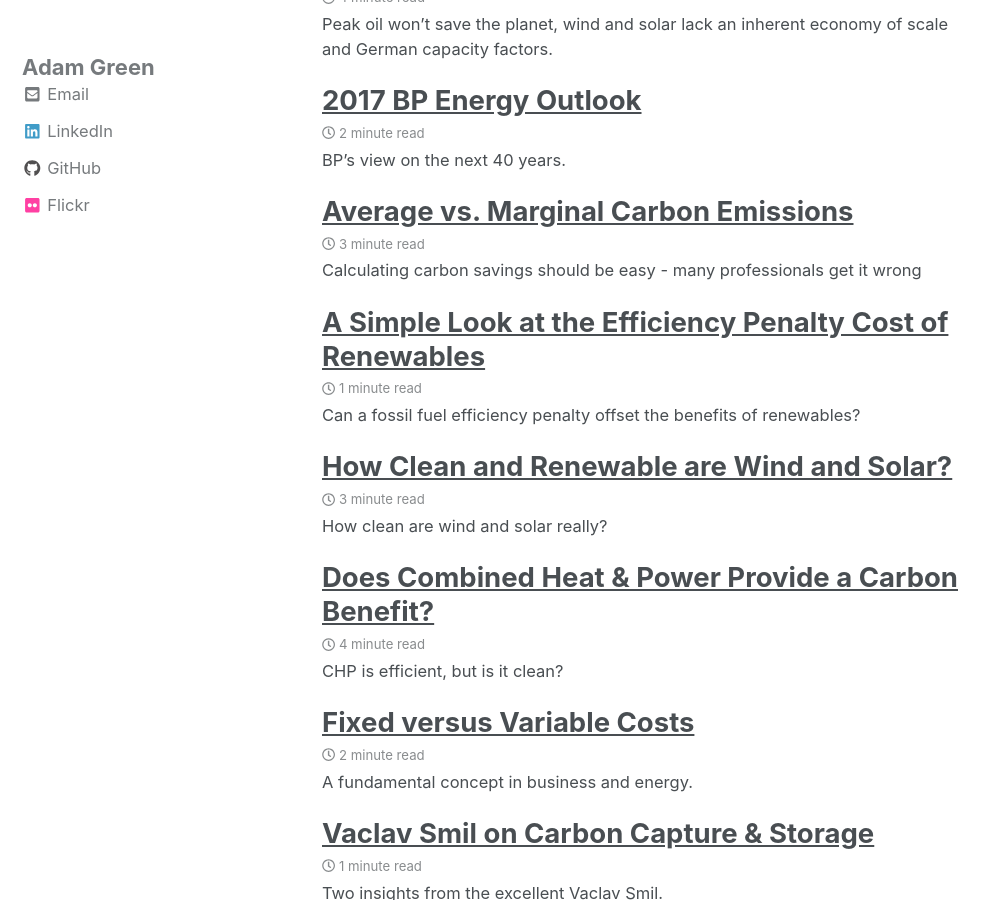
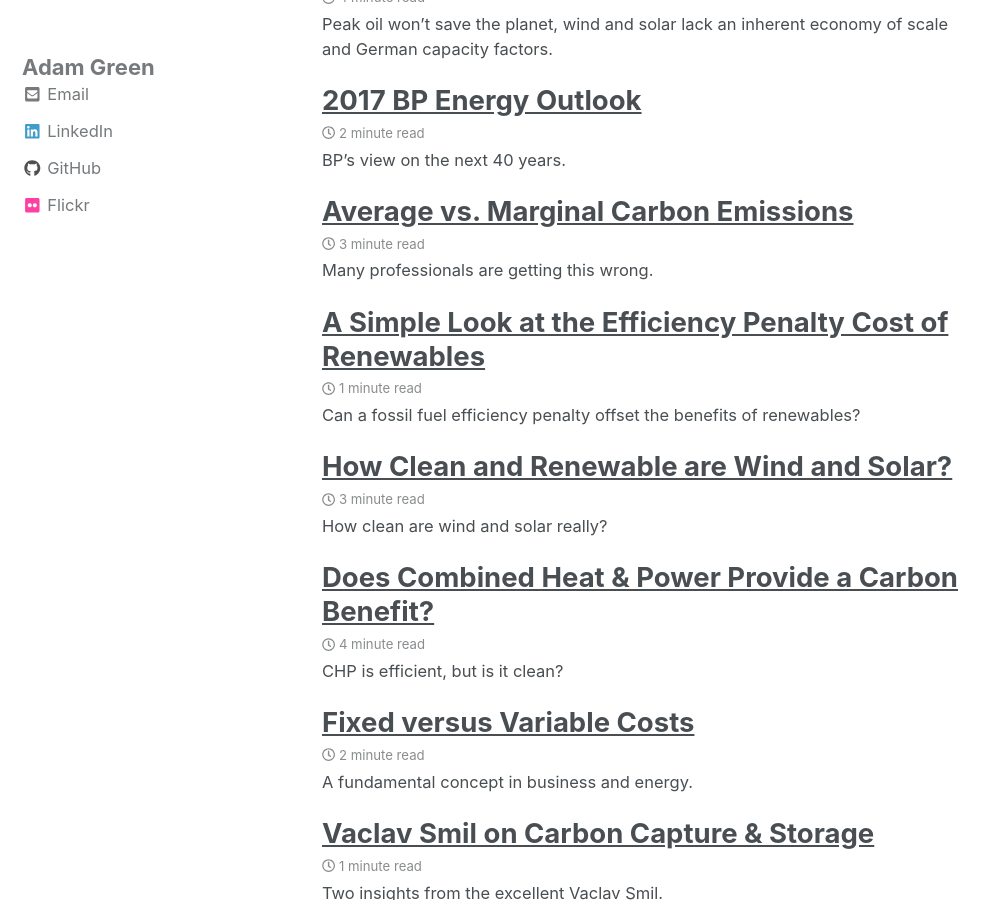
Before and after one commit to ADGEfficiency/adgefficiency.github.io, a Jekyll site: the page built from _pages/archive.md, in a window 1280 px wide and 900 px high, scrolled down 2802 px. Shown: the whole window, without its empty margins (0-997 px from the left). Built offline with Jekyll 4.4.1, drawn with Linux system fonts in a browser that asks for light colours; nearby versions of some CDN libraries.

Commit message:
excerpts

```diff
--- a/_posts/2017-02-02-energy-basics-average-vs-marginal-carbon-emissions.md
+++ b/_posts/2017-02-02-energy-basics-average-vs-marginal-carbon-emissions.md
@@ -3,7 +3,7 @@
 date: 2017-02-02
 categories:
   - Energy Basics
-excerpt: Calculating carbon savings should be easy - many professionals get it wrong
+excerpt: Many professionals are getting this wrong.
 
 ---
 
```
